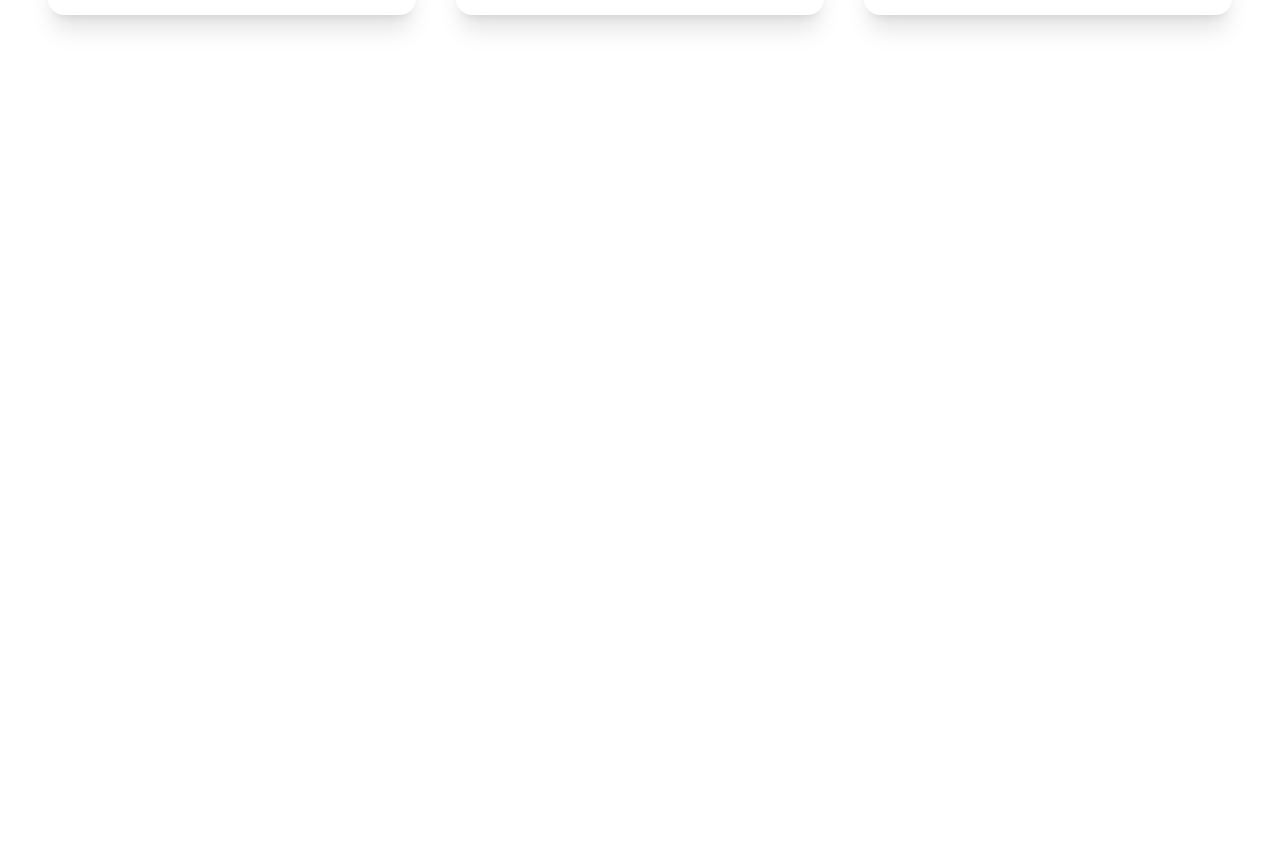
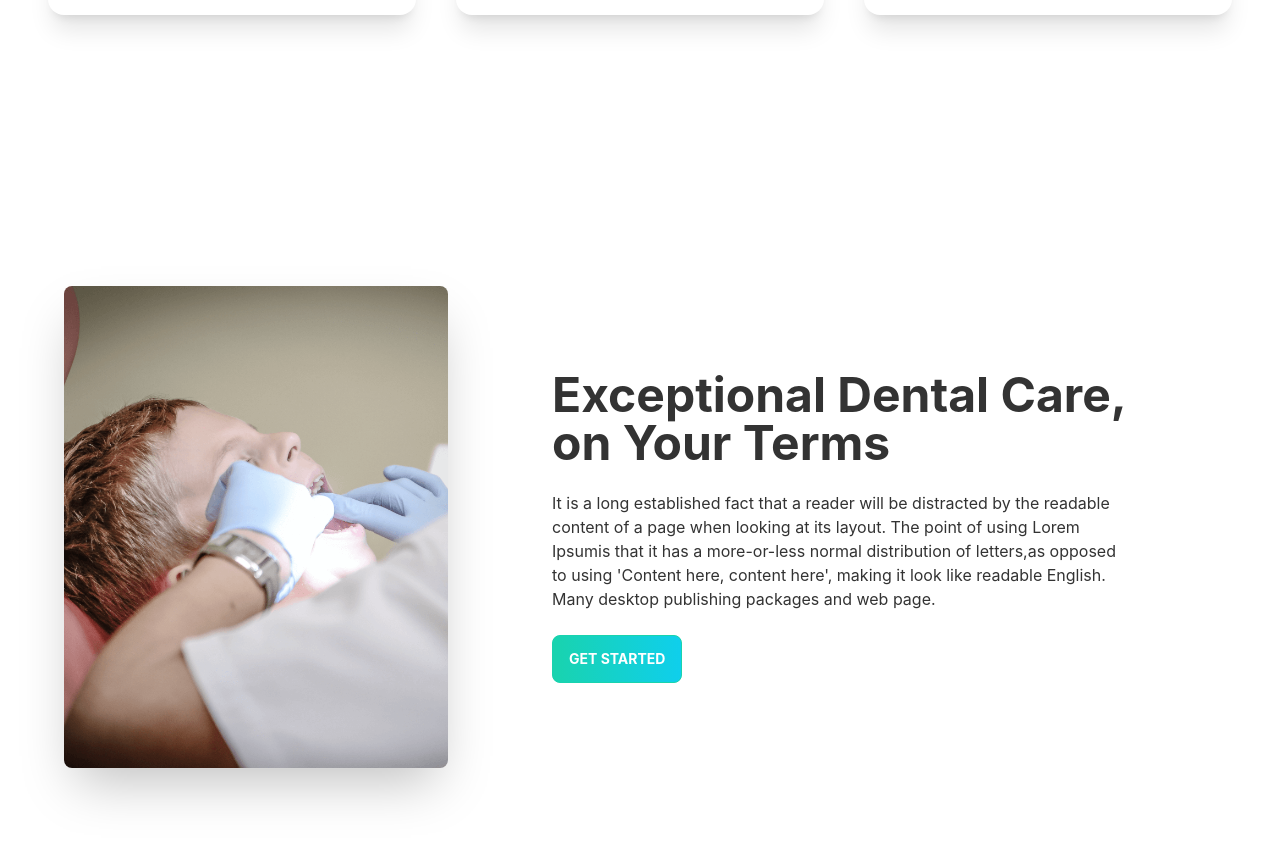
Before and after one commit to mohammadshariful/doctors-portal-client, a React (Create React App) app: page / in a window 1280 px wide. Shown: the part 1540-2382 px from the top of the page. Before the commit the page ends 1667 px from the top, so only its background shows below. Built offline with nearby package versions, Linux system fonts and the light colour scheme.

Commit message:
treatment section added

```diff
--- a/src/Pages/Home/Banner.js
+++ b/src/Pages/Home/Banner.js
@@ -1,20 +1,19 @@
 import React from "react";
 import chair from "../../assets/images/chair.png";
+import PrimaryBtn from "./PrimaryBtn";
 const Banner = () => {
   return (
     <div className="hero min-h-screen">
       <div className="hero-content flex-col lg:flex-row-reverse">
         <img src={chair} className="max-w-sm rounded-lg shadow-2xl" alt="" />
-        <div>
+        <div className="w-100 lg:w-1/2 mx-auto">
           <h1 className="text-5xl font-bold">Your New Smile Starts Here!</h1>
           <p className="py-6">
             Lorem Ipsum is simply dummy text of the printing and typesetting
             industry. Lorem Ipsum has been the industry's standard dummy text
             ever since the.
           </p>
-          <button className="btn btn-secondary uppercase text-white font-bold bg-gradient-to-r from-secondary to-primary">
-            Get Started
-          </button>
+          <PrimaryBtn />
         </div>
       </div>
     </div>
--- /dev/null
+++ b/src/Pages/Home/DentalCare.js
@@ -0,0 +1,32 @@
+import React from "react";
+import treatment from "../../assets/images/treatment.png";
+import PrimaryBtn from "./PrimaryBtn";
+const DentalCare = () => {
+  return (
+    <div className="hero min-h-screen">
+      <div className="hero-content flex-col-reverse lg:flex-row-reverse">
+        <div className="w-100 lg:w-1/2 mx-auto">
+          <h1 className="text-5xl font-bold">
+            Exceptional Dental Care, on Your Terms
+          </h1>
+          <p className="py-6">
+            It is a long established fact that a reader will be distracted by
+            the readable content of a page when looking at its layout. The point
+            of using Lorem Ipsumis that it has a more-or-less normal
+            distribution of letters,as opposed to using 'Content here, content
+            here', making it look like readable English. Many desktop publishing
+            packages and web page.
+          </p>
+          <PrimaryBtn />
+        </div>
+        <img
+          src={treatment}
+          className="max-w-sm rounded-lg shadow-2xl"
+          alt=""
+        />
+      </div>
+    </div>
+  );
+};
+
+export default DentalCare;
--- a/src/Pages/Home/Home.js
+++ b/src/Pages/Home/Home.js
@@ -1,5 +1,6 @@
 import React from "react";
 import Banner from "./Banner";
+import DentalCare from "./DentalCare";
 import Info from "./Info";
 import Services from "./Services";
 
@@ -9,6 +10,7 @@
       <Banner />
       <Info />
       <Services />
+      <DentalCare />
     </div>
   );
 };
--- /dev/null
+++ b/src/Pages/Home/PrimaryBtn.js
@@ -0,0 +1,11 @@
+import React from "react";
+
+const PrimaryBtn = () => {
+  return (
+    <button className="btn btn-secondary uppercase text-white font-bold bg-gradient-to-r from-secondary to-primary">
+      Get Started
+    </button>
+  );
+};
+
+export default PrimaryBtn;
```
